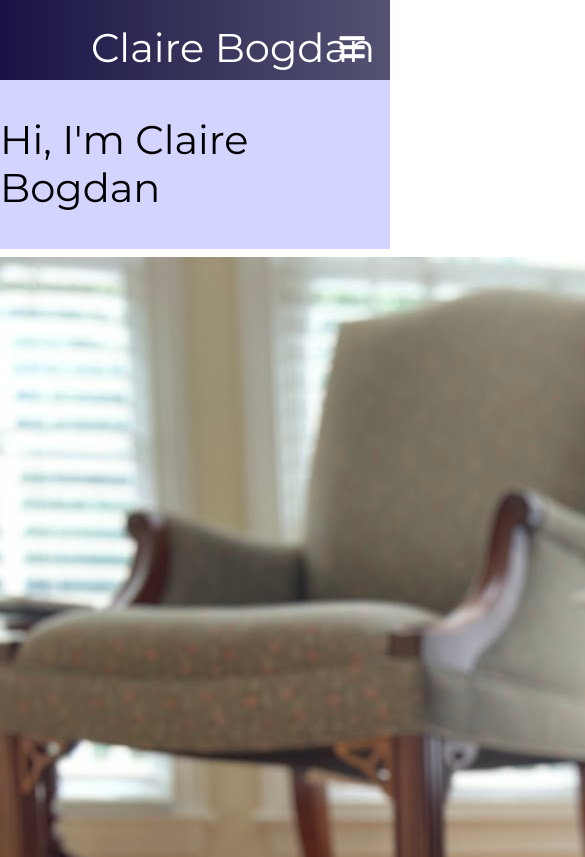
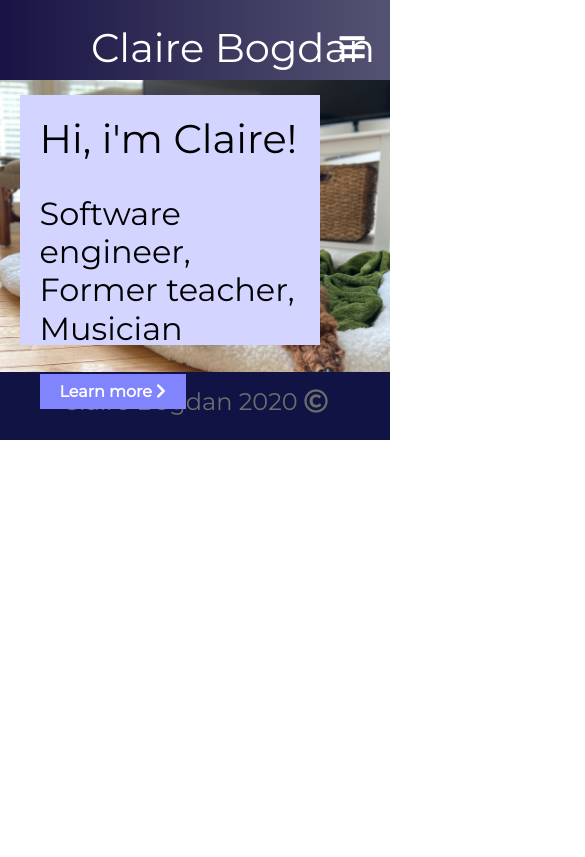
Before and after one commit to clairebogdan/portfolio, a React (Create React App) app: page / in a window 390 px wide. Shown: the top 857 px of the page, 585 px wide, since content can reach past the window. Built offline with nearby package versions, Linux system fonts and the light colour scheme; the HTML template or start-up script is replaced by a standard one.

Commit message:
fixed mobile contact.js and home page overlay div

```diff
--- a/src/components/pages/Home.js
+++ b/src/components/pages/Home.js
@@ -2,13 +2,25 @@ import React from 'react';
 import '../../App.css';
 import '../styles/Home.css'
 import boonie from '../../assets/boonie.jpg'
+import { Link } from 'react-router-dom';
 
 export default function Home() {
     return (
         <>
-        <h1 className='home'>Hi, I'm Claire Bogdan</h1>
         <div className='headshot'>
-            <img src={boonie} alt='dog'/>
+            <div className='tag'>
+                <h1>Hi, i'm Claire!</h1>
+                <br/>
+                <h2>Software engineer,<br/>
+                    Former teacher,<br/>
+                    Musician
+                </h2>
+                <br/>
+                <Link to='/about' className='learn-more-btn'>
+                    Learn more <i class="fas fa-chevron-right"></i>
+                </Link>
+            </div>
+            <img src={boonie} alt='dog' width='100%' height='100%'/>
         </div>
         </>
     );
--- a/src/components/styles/Contact.css
+++ b/src/components/styles/Contact.css
@@ -13,14 +13,16 @@
     width: 100%;
     display: grid;
     grid-template-columns: 50px 50px;
-    padding: 1px;
-    grid-column-gap: 30px;
+    padding-left: 5%;
+    padding-right: 5%;
+    padding-bottom: 5%;
+    grid-column-gap: 20%;
     justify-content: center;
 }
 
 .grid-item {
     padding: 10px;
-    font-size: 50px;
+    font-size: 80px;
     text-align: center;
 }
 
@@ -102,9 +104,6 @@ textarea#message {
 
 @media screen and (max-width: 960px) {
 
-    .contact-title {
-        font-size: 2.5rem;
-    }
     Form {
         border-radius: 2px;
         background-color: #EFE9E7;
@@ -133,9 +132,13 @@ textarea#message {
 
 }
 
-@media screen and (max-width: 960px) {
+@media screen and (max-width: 540px) {
 
     .contact-title {
         font-size: 2rem;
     }
+
+    .grid-item {
+        font-size: 60px;
+    }
 }
--- a/src/components/styles/Home.css
+++ b/src/components/styles/Home.css
@@ -11,7 +11,49 @@
 .headshot {
   width: 100%;
   height: 100%;
+  position: relative;
 }
+
+.tag {
+  float: left;
+  position: absolute;
+  left: 5%;
+  top: 5%;
+  z-index: 1000;
+  background-color: #d3d4ff;;
+  padding: 20px;
+  color: #000;
+  font-weight: bold;
+  height: 50%;
+  min-height: 250px;
+  width: 25%;
+  min-width: 300px;
+  justify-content: center;
+  align-items: center;
+  margin: 0 auto;
+}
+
+.learn-more-btn {
+  padding: 8px 20px;
+  border-radius: px;
+  outline: none;
+  border: none;
+  font-size: 16px;
+  color: #fff;
+  cursor: pointer;
+  background-color: #8185fd;
+  text-decoration: none;
+}
+
+.learn-more-btn:hover {
+  padding: 8px 20px;
+  transition: all 0.3s ease-out;
+  background: rgb(224, 224, 224);
+  color: #111344;
+  transition: 250ms;
+  border: black;
+}
+
 
   @media screen and (max-width: 960px) {
 
```
Lines whose indentation alone changed are shown as unchanged.
